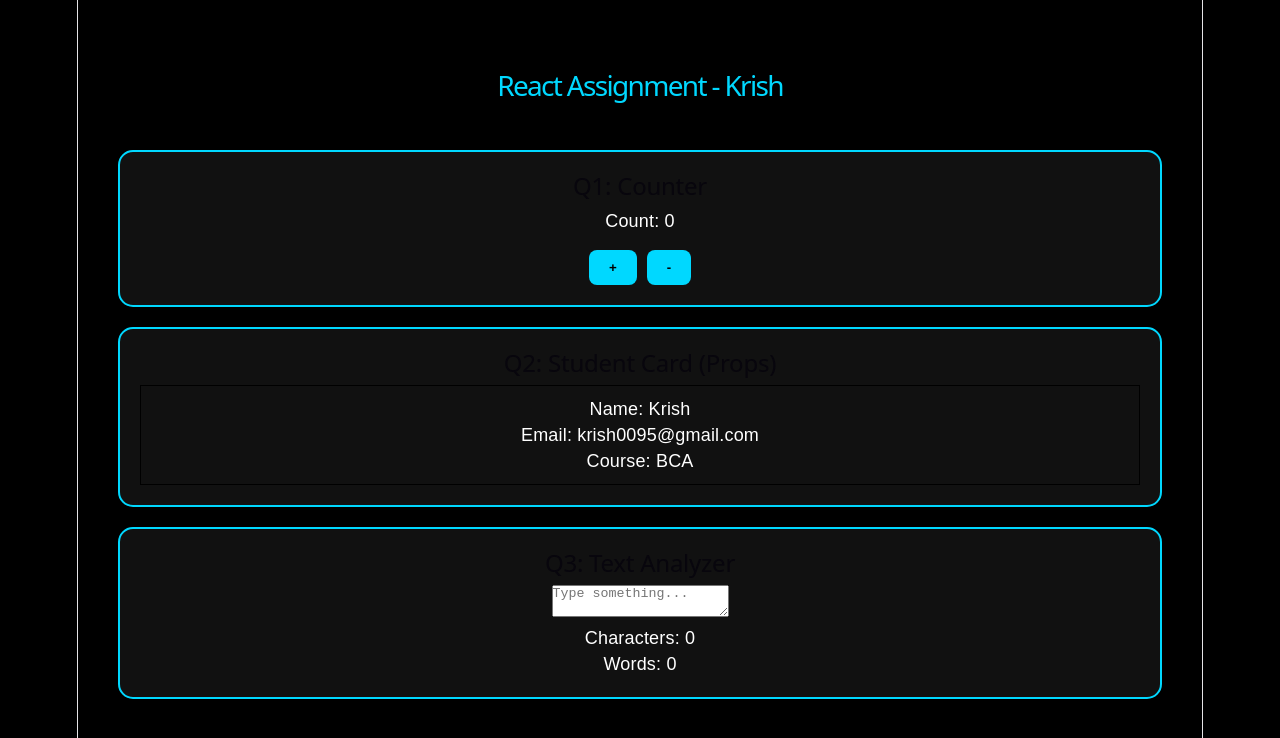
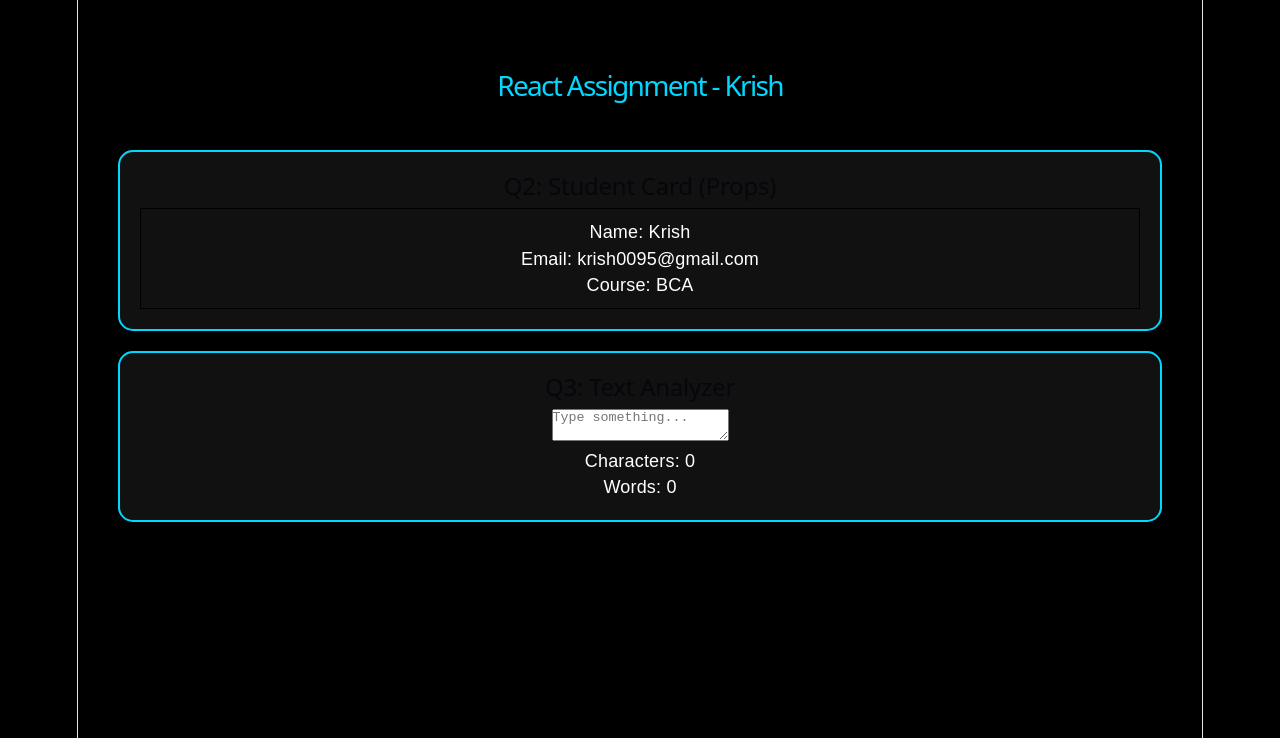
Before and after one commit to pleaseplayback05-debug/assignment-react-krish, a React (Vite) app: page / in a window 1280 px wide. Shown: the top 738 px of the page. Built offline with nearby package versions, Linux system fonts and the light colour scheme.

Commit message:
Remove counter section from App.jsx
Removed counter section from the App component.

```diff
--- a/src/App.jsx
+++ b/src/App.jsx
@@ -8,13 +8,6 @@ function App() {
   return (
     <div style={{padding: '20px'}}>
       <h1>React Assignment - Krish</h1>
-
-      <div className="card">
-        <h2>Q1: Counter</h2>
-        <p>Count: {count}</p>
-        <button onClick={() => setCount(count+1)}>+</button>
-        <button onClick={() => setCount(count-1)} style={{marginLeft:'10px'}}>-</button>
-      </div>
 
       <div className="card">
         <h2>Q2: Student Card (Props)</h2>
```
